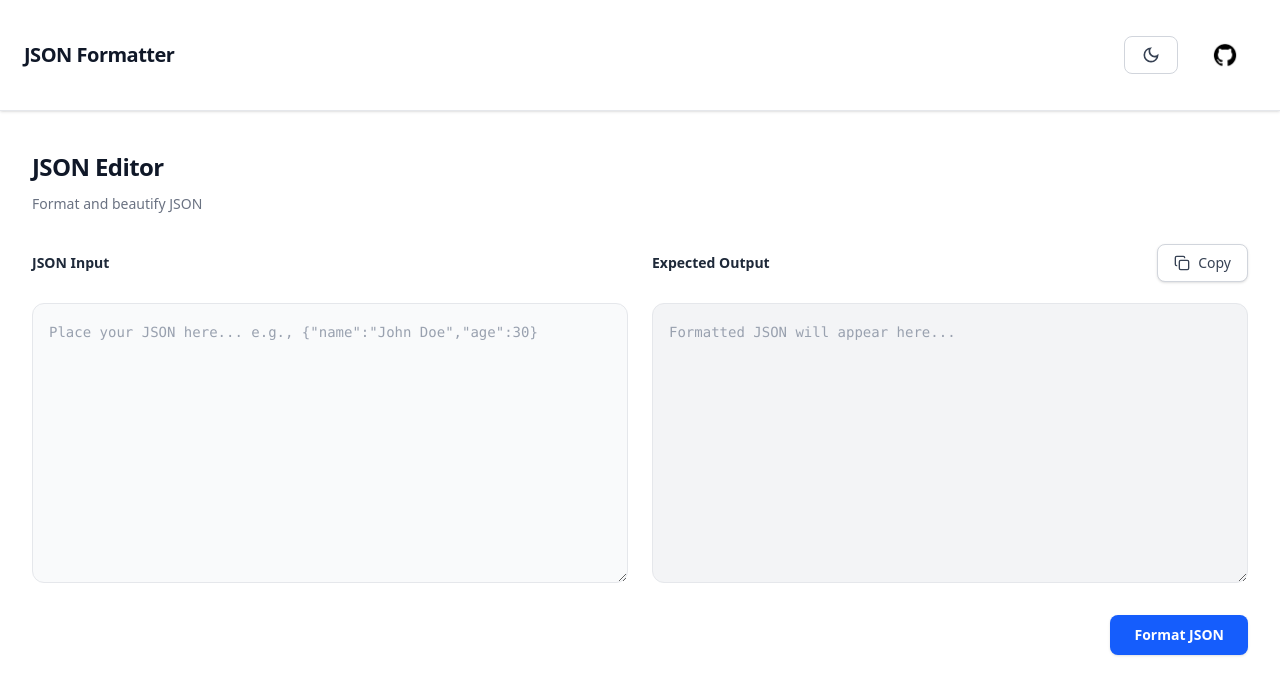
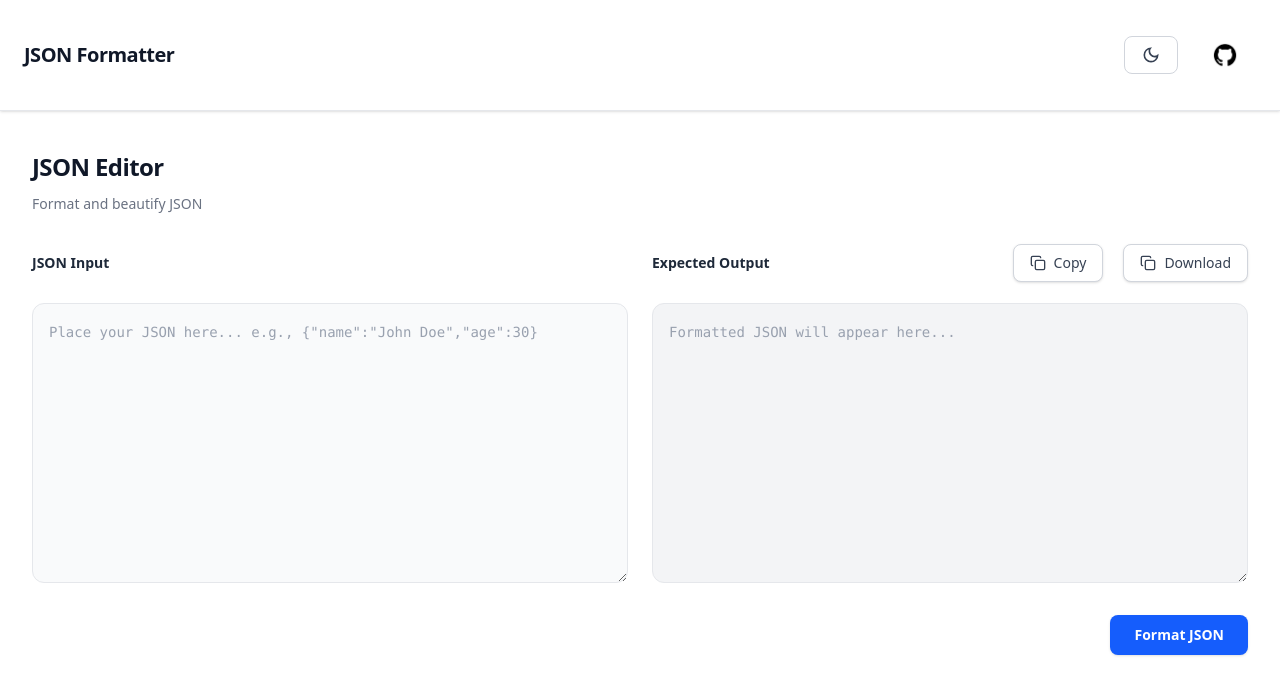
Before and after one commit to Htut-7/JSON-Toolkit, a Next.js app: page /formatter in a window 1280 px wide. Shown: the top 694 px of the page. Built offline with nearby package versions, Linux system fonts and the light colour scheme.

Commit message:
feat: implement download function

```diff
--- /dev/null
+++ b/components/DownloadButton.tsx
@@ -0,0 +1,39 @@
+"use client";
+
+import { download } from '@/lib/json/download';
+import React from 'react'
+
+function DownloadButton({text}: {text: string}) {
+
+    const downloadHandler=async()=>{
+        await download(text);
+    }
+
+    return (
+        <div className="flex justify-end">
+          <button
+            onClick={downloadHandler}
+            type="button"
+            className="inline-flex items-center gap-2 rounded-lg border border-gray-300 bg-white px-4 py-2 text-sm font-medium text-gray-700 shadow-sm transition hover:border-blue-500 hover:bg-blue-50 hover:text-blue-600 active:scale-95 dark:border-gray-700 dark:bg-gray-900 dark:text-gray-300 dark:hover:border-blue-500 dark:hover:bg-gray-800 dark:hover:text-blue-400"
+          >
+            <svg
+              xmlns="https://shorturl.at/XQFMm"
+              width="16"
+              height="16"
+              viewBox="0 0 24 24"
+              fill="none"
+              stroke="currentColor"
+              strokeWidth="2"
+              strokeLinecap="round"
+              strokeLinejoin="round"
+            >
+              <rect width="14" height="14" x="8" y="8" rx="2" />
+              <path d="M4 16c-1.1 0-2-.9-2-2V4c0-1.1.9-2 2-2h10c1.1 0 2 .9 2 2" />
+            </svg>
+            Download
+          </button>
+        </div>
+      );
+}
+
+export default DownloadButton
--- a/components/JsonEditor.tsx
+++ b/components/JsonEditor.tsx
@@ -3,6 +3,7 @@
 import { formatJSON } from "@/lib/json/formatJSON";
 import React, { useState } from "react";
 import CopyButton from "./CopyButton";
+import DownloadButton from "./DownloadButton";
 
 function JsonEditor() {
   const [input, setInput] = useState("");
@@ -58,7 +59,10 @@ function JsonEditor() {
               Expected Output
             </label>
 
-            <CopyButton text={output} />
+            <div className="flex justify-between gap-5">
+              <CopyButton text={output} />
+              <DownloadButton text={output}/>
+            </div>
           </div>
 
           <textarea
--- a/components/JsonMinifier.tsx
+++ b/components/JsonMinifier.tsx
@@ -3,6 +3,7 @@
 import { minifier } from "@/lib/json/minifier";
 import React, { useState } from "react";
 import CopyButton from "./CopyButton";
+import DownloadButton from "./DownloadButton";
 
 function JsonMinifier() {
   const [input, setInput] = useState("");
@@ -62,7 +63,10 @@ function JsonMinifier() {
               Expected Output
             </label>
 
-            <CopyButton text={output}/>
+            <div className="flex justify-between gap-5">
+              <CopyButton text={output} />
+              <DownloadButton text={output}/>
+            </div>
           </div>
 
           <textarea
--- /dev/null
+++ b/lib/json/download.ts
@@ -0,0 +1,22 @@
+export async function download(text: string){
+    if(!text.trim()){
+        throw new Error("Nothing to download");
+    }
+
+    const blod= new Blob([text],{
+        type: "application/json"
+    });
+
+    const url=URL.createObjectURL(blod);
+
+    const link=document.createElement("a");
+    link.href=url;
+    link.download="formatted.json";
+
+    document.body.appendChild(link);
+    link.click();
+
+    document.body.removeChild(link);
+    URL.revokeObjectURL(url);
+
+}
```
